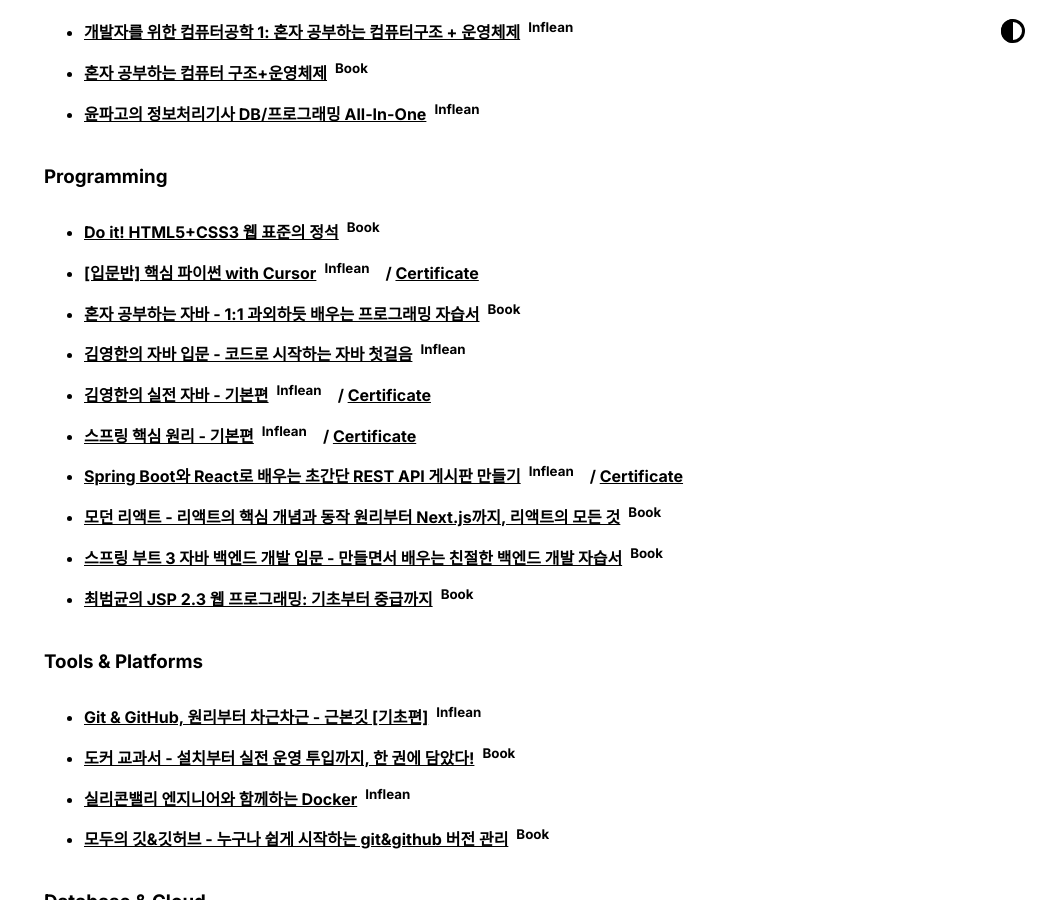
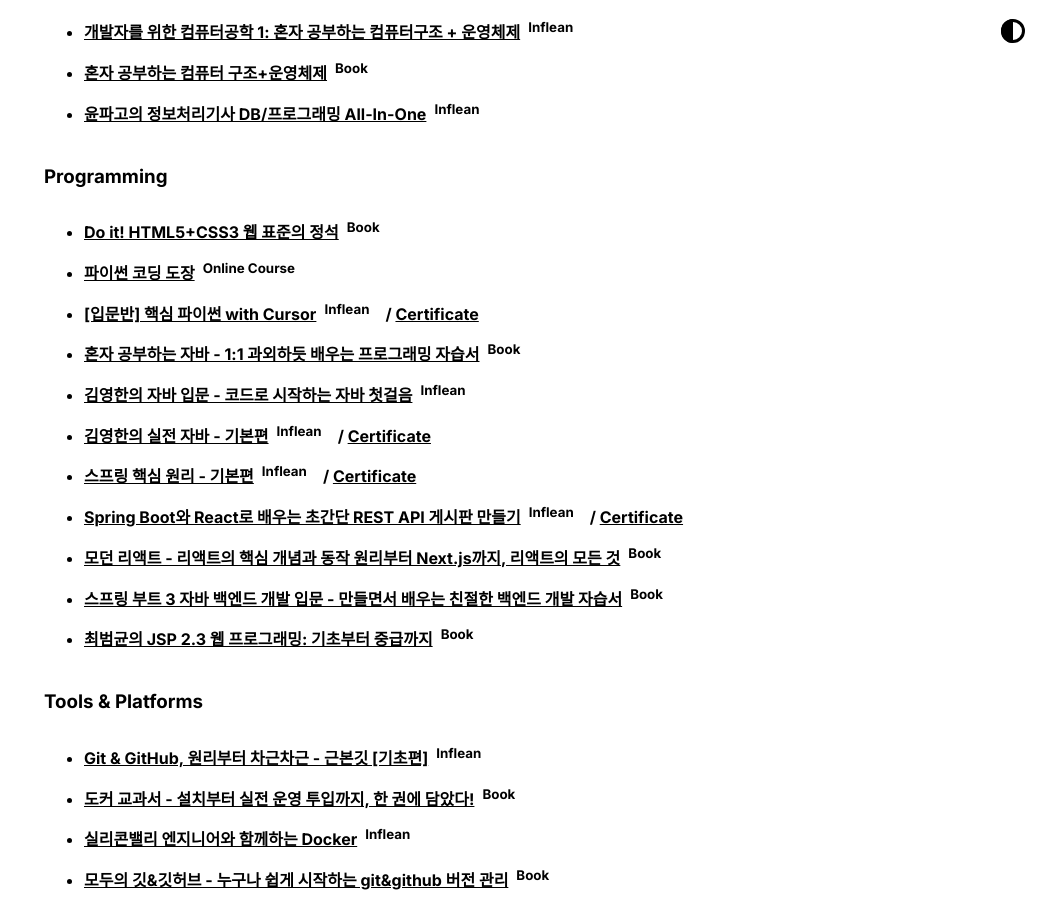
Before and after one commit to BangJeongBin/BangJeongBin.github.io, a Jekyll site: the page built from index.md, in a window 1280 px wide and 900 px high, scrolled down 2691 px. Shown: the whole window, without its empty margins (236-1280 px from the left). Built offline with Jekyll 4.4.1, drawn with Linux system fonts in a browser that asks for light colours.

Commit message:
modify/active_list.html

```diff
--- a/_includes/activities_list.html
+++ b/_includes/activities_list.html
@@ -37,6 +37,12 @@
         <strong>
             <a href="https://product.kyobobook.co.kr/detail/S000001817955">
                 Do it! HTML5+CSS3 웹 표준의 정석</a>&ensp;<sup>Book</sup></strong>
+    </li>
+
+    <li>
+        <strong>
+            <a href="https://dojang.io/course/view.php?id=7">
+                파이썬 코딩 도장</a>&ensp;<sup>Online Course</sup></strong>
     </li>
 
     <li>
```
